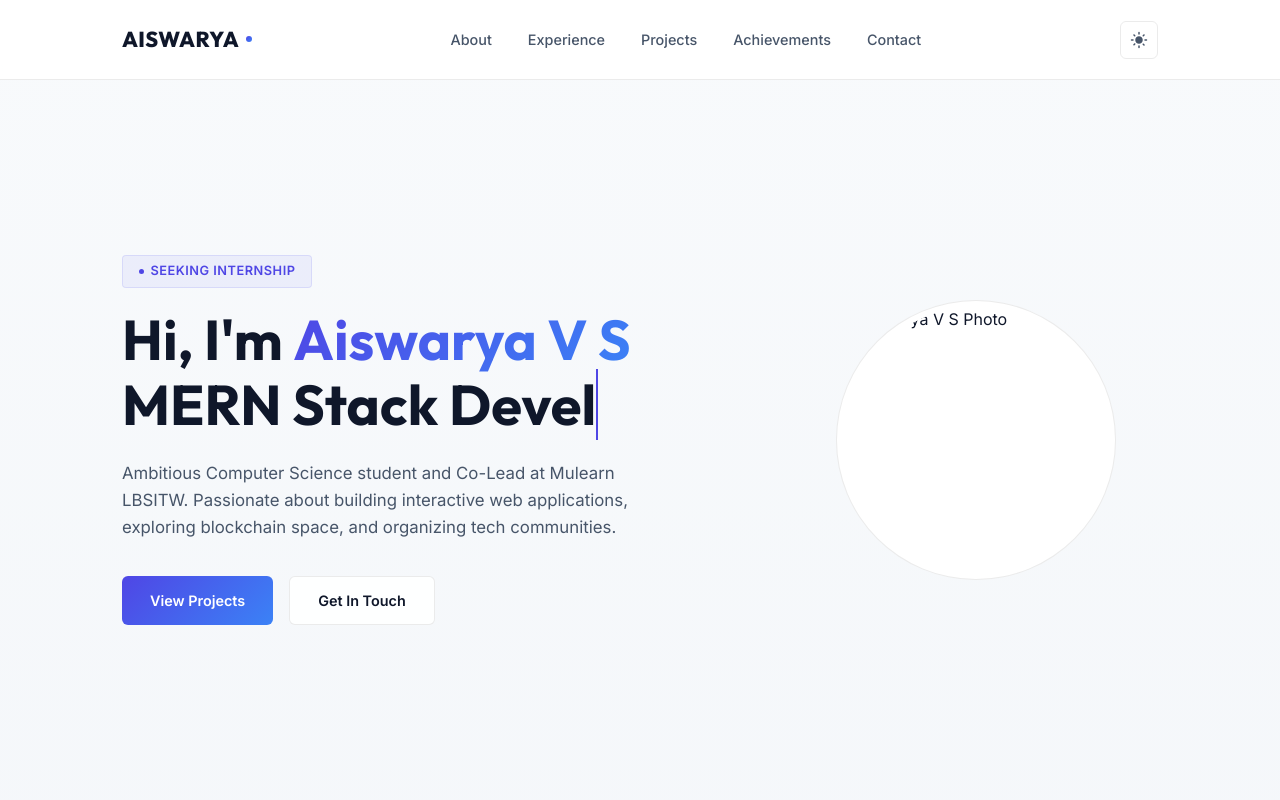
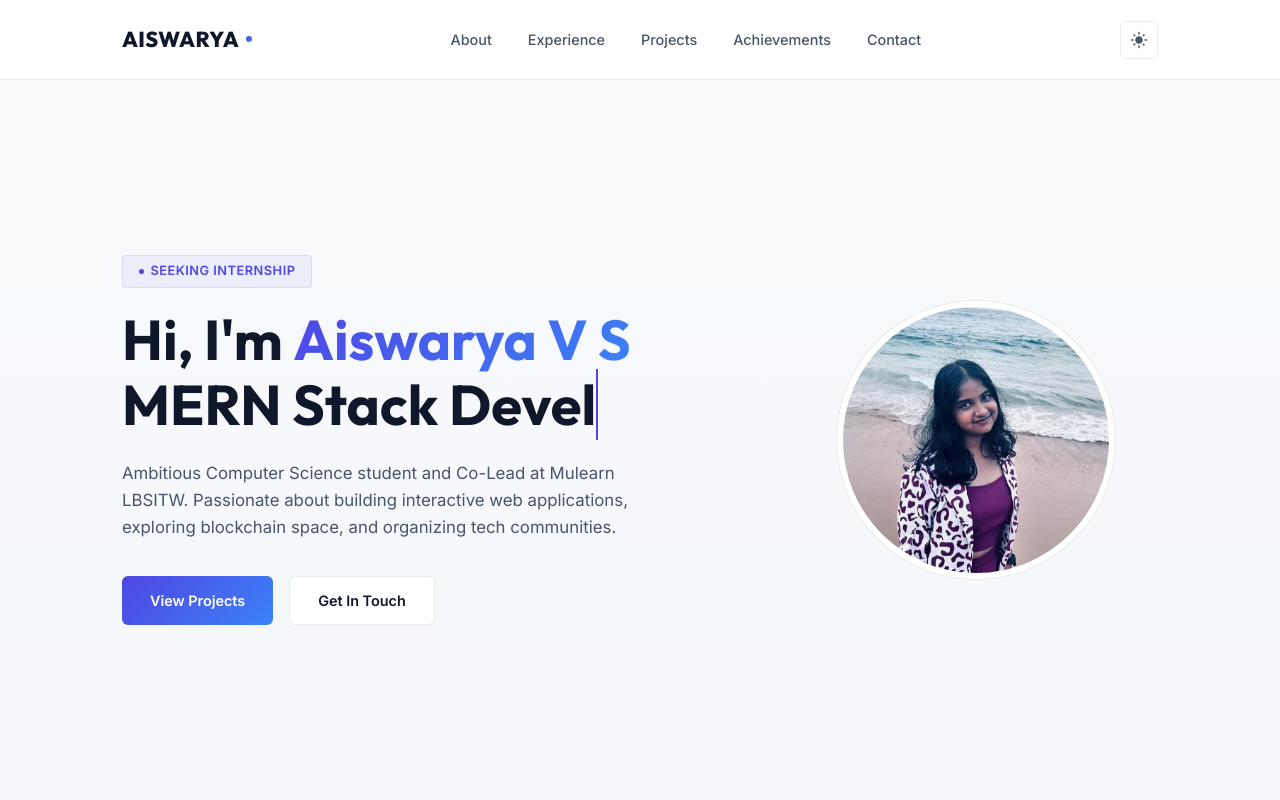
Before and after one commit to Aiswaryeaahh/Portfolio_1, a plain HTML site: page index.html in a window 1280 px wide. Shown: the top 800 px of the page. Drawn offline with Linux system fonts and the light colour scheme.

Commit message:
asset commit

```diff
--- a/index.html
+++ b/index.html
@@ -75,7 +75,7 @@
       <div class="hero-visual">
         <div class="avatar-frame">
           <div class="avatar-img-container">
-            <img src="profile.jpg" alt="Aiswarya V S Photo" id="avatar-img">
+            <img src="assets/profile.jpg" alt="Aiswarya V S Photo" id="avatar-img">
         </div>
       </div>
     </div>
```
